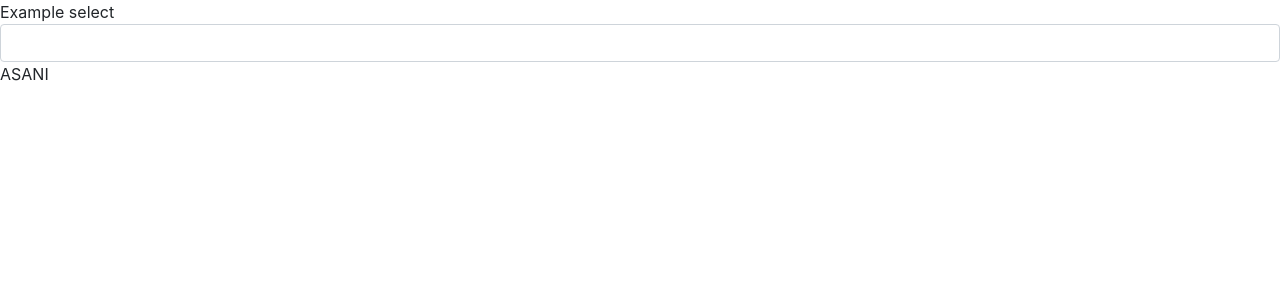
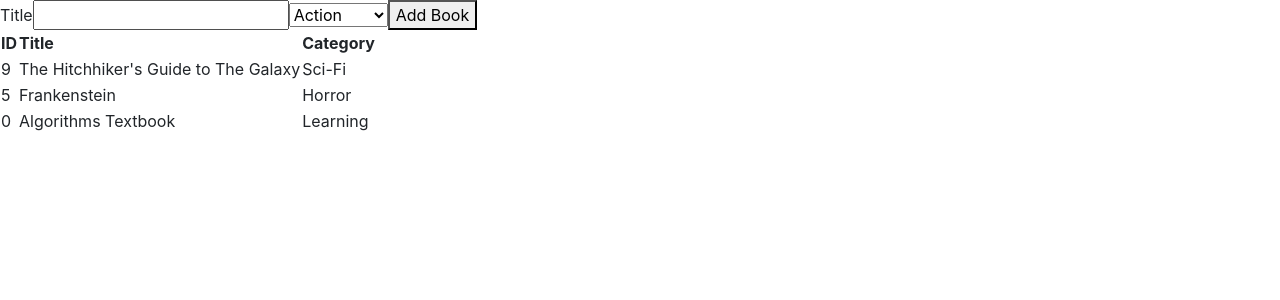
Before and after one commit to GzimAsani/Bookstore, a React (Create React App) app: page / in a window 1280 px wide. Shown: the top 300 px of the page. Built offline with nearby package versions, Linux system fonts and the light colour scheme.

Commit message:
Add provider to index.js file

```diff
--- a/src/components/Book.js
+++ b/src/components/Book.js
@@ -1,4 +1,4 @@
-import React from 'react';
+import PropTypes from 'prop-types';
 
 const Book = ({ book }) => (
   <tr>
@@ -8,4 +8,12 @@
   </tr>
 );
 
+Book.propTypes = {
+  book: PropTypes.shape({
+    id: PropTypes.number.isRequired,
+    title: PropTypes.string.isRequired,
+    category: PropTypes.string.isRequired,
+  }).isRequired,
+};
+
 export default Book;
--- a/src/components/BooksForm.js
+++ b/src/components/BooksForm.js
@@ -1,15 +1,18 @@
-import React from 'react';
-
 const BooksForm = () => {
-  const booksCategories = ['Action', 'Biography', 'History', 'Horror', 'Kids', 'Learning', 'Sci-Fi'];
-
+  const categories = ['Action', 'Biography', 'History', 'Horror', 'Kids', 'Learning', 'Sci-Fi'];
   return (
-    <div className="form-group">
-      <label htmlFor="title">Example select</label>
-      <select className="form-control">
-        {booksCategories.map((books) => <p>{books}</p>)}
+    <form>
+      <label htmlFor="title">
+        Title
+        <input type="text" id="title" />
+      </label>
+      <select name="category" id="category">
+        {categories.map((category, index) => (
+          <option value={category} key={String(index)}>{category}</option>
+        ))}
       </select>
-    </div>
+      <button type="submit">Add Book</button>
+    </form>
   );
 };
 
--- a/src/components/BooksList.js
+++ b/src/components/BooksList.js
@@ -1,5 +1,28 @@
-import React from 'react';
+import PropTypes from 'prop-types';
+import { connect } from 'react-redux';
+import Book from './Book';
 
-const BooksList = () => <div>ASANI</div>;
+const BooksList = ({ books }) => (
+  <table>
+    <tr>
+      <th>ID</th>
+      <th>Title</th>
+      <th>Category</th>
+    </tr>
+    {books.map((book) => (
+      <Book book={book} key={book.id} />
+    ))}
+  </table>
+);
 
-export default BooksList;
+const mapStateToProps = (state) => ({ books: state.books });
+
+BooksList.propTypes = {
+  books: PropTypes.arrayOf(PropTypes.shape({
+    id: PropTypes.number.isRequired,
+    title: PropTypes.string.isRequired,
+    category: PropTypes.string.isRequired,
+  })).isRequired,
+};
+
+export default connect(mapStateToProps)(BooksList);
--- a/src/index.js
+++ b/src/index.js
@@ -1,17 +1,36 @@
 import React from 'react';
 import ReactDOM from 'react-dom';
 import './index.css';
+import { createStore } from 'redux';
+import { Provider } from 'react-redux';
 import App from './components/App';
-import reportWebVitals from './reportWebVitals';
+import reducer from './reducers';
 
+const initialState = {
+  books: [
+    {
+      id: Math.floor(Math.random() * 10),
+      title: 'The Hitchhiker\'s Guide to The Galaxy',
+      category: 'Sci-Fi',
+    },
+    {
+      id: Math.floor(Math.random() * 10),
+      title: 'Frankenstein',
+      category: 'Horror',
+    },
+    {
+      id: Math.floor(Math.random() * 10),
+      title: 'Algorithms Textbook',
+      category: 'Learning',
+    },
+  ],
+};
+const store = createStore(reducer, initialState);
 ReactDOM.render(
   <React.StrictMode>
-    <App />
+    <Provider store={store}>
+      <App />
+    </Provider>
   </React.StrictMode>,
   document.getElementById('root'),
 );
-
-// If you want to start measuring performance in your app, pass a function
-// to log results (for example: reportWebVitals(console.log))
-// or send to an analytics endpoint. Learn more: https://bit.ly/CRA-vitals
-reportWebVitals();
--- a/src/reducers/books.js
+++ b/src/reducers/books.js
@@ -0,0 +1,12 @@
+const booksReducer = (state = [], action) => {
+  switch (action.type) {
+    case 'CREATE_BOOK':
+      return [...state, action.book];
+    case 'REMOVE_BOOK':
+      return state.filter((book) => book !== action.book);
+    default:
+      return state;
+  }
+};
+
+export default booksReducer;
--- a/src/reducers/index.js
+++ b/src/reducers/index.js
@@ -0,0 +1,8 @@
+import { combineReducers } from 'redux';
+import booksReducer from './books';
+
+const reducer = combineReducers({
+  books: booksReducer,
+});
+
+export default reducer;
```
